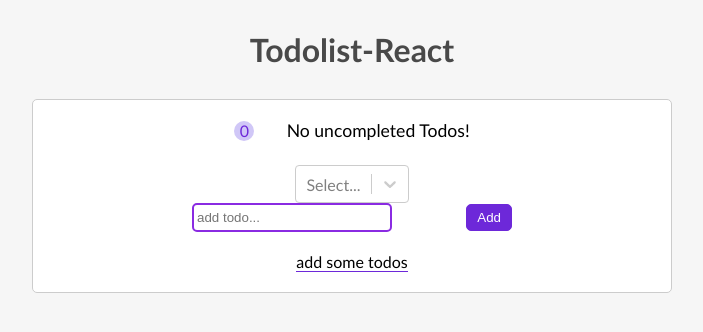
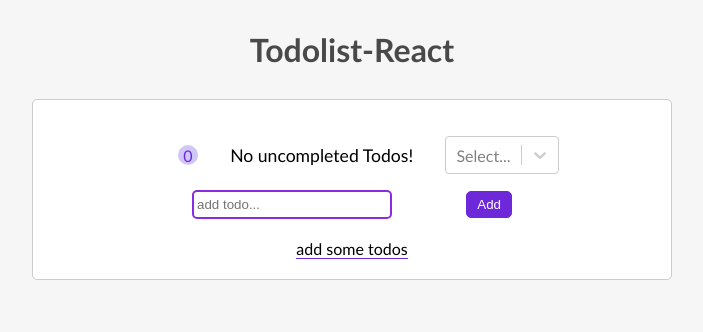
Before and after one commit to SepehrShapouri/Todolist-app, a React (Create React App) app in the folder todolist-app/: page / in a window 1280 px wide. Shown: the top 332 px of the page, without its empty margins (288-991 px from the left). Built offline with nearby package versions, Linux system fonts and the light colour scheme.

Commit message:
select option implemented /not functional yet/

```diff
--- a/todolist-app/package.json
+++ b/todolist-app/package.json
@@ -9,6 +9,7 @@
     "react": "^18.2.0",
     "react-dom": "^18.2.0",
     "react-scripts": "5.0.1",
+    "react-select": "^5.7.2",
     "web-vitals": "^2.1.4"
   },
   "scripts": {
--- a/todolist-app/src/components/App.css
+++ b/todolist-app/src/components/App.css
@@ -70,7 +70,6 @@ input:focus{
 }
 .uncompletedCount{
     display: flex;
-    margin-bottom: 1.5rem;
     width: 300px;
     justify-content: space-evenly;
     align-items: center;
@@ -98,3 +97,9 @@ input:focus{
     text-transform: capitalize;
     opacity: 0.7;
 }
+.contentHolder{
+    display: flex;
+    justify-content: center;
+    align-items: center;
+    margin: 1rem;
+}
--- a/todolist-app/src/components/Filter.js
+++ b/todolist-app/src/components/Filter.js
@@ -1,4 +1,5 @@
-import React from "react";
+import React, { useState } from "react";
+import { BsSortAlphaDown } from "react-icons/bs";
 import Select from "react-select"
 const options = [
     {value:"All", label:"All"},
--- a/todolist-app/src/components/TodoApp.js
+++ b/todolist-app/src/components/TodoApp.js
@@ -40,8 +40,10 @@ const TodoApp = () => {
   };
   return (
     <div className="container">
+      <div className="contentHolder">
       <Navbar value={todos} />
-      <Filter/>
+      <Filter todos={todos} />
+      </div>
       <TodoForm submitTodo={addTodo} />
       <TodoList
         todos={todos}
```
Also changed, not shown: 2 other files (tests, documents, lock files or other folders).
